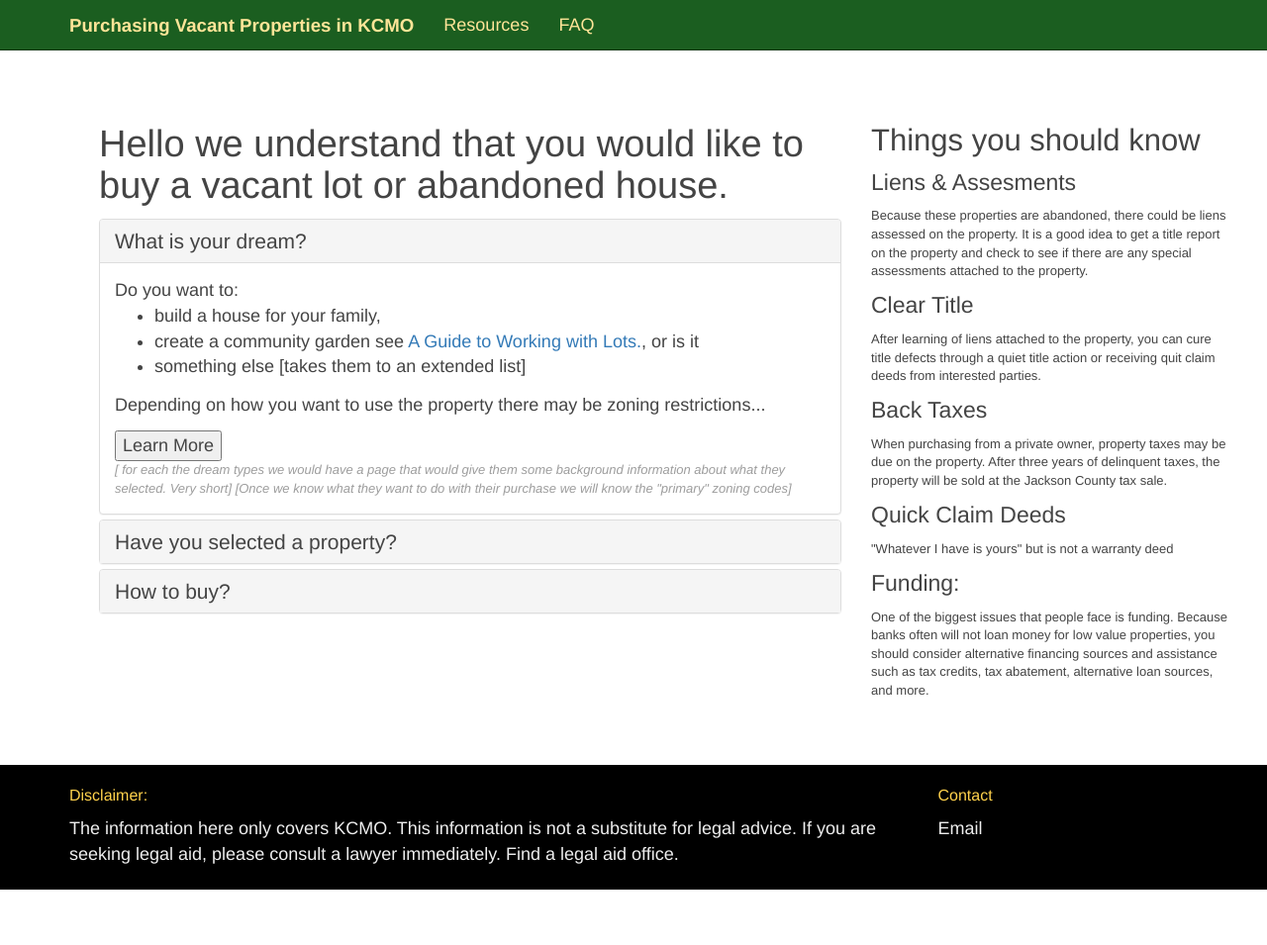
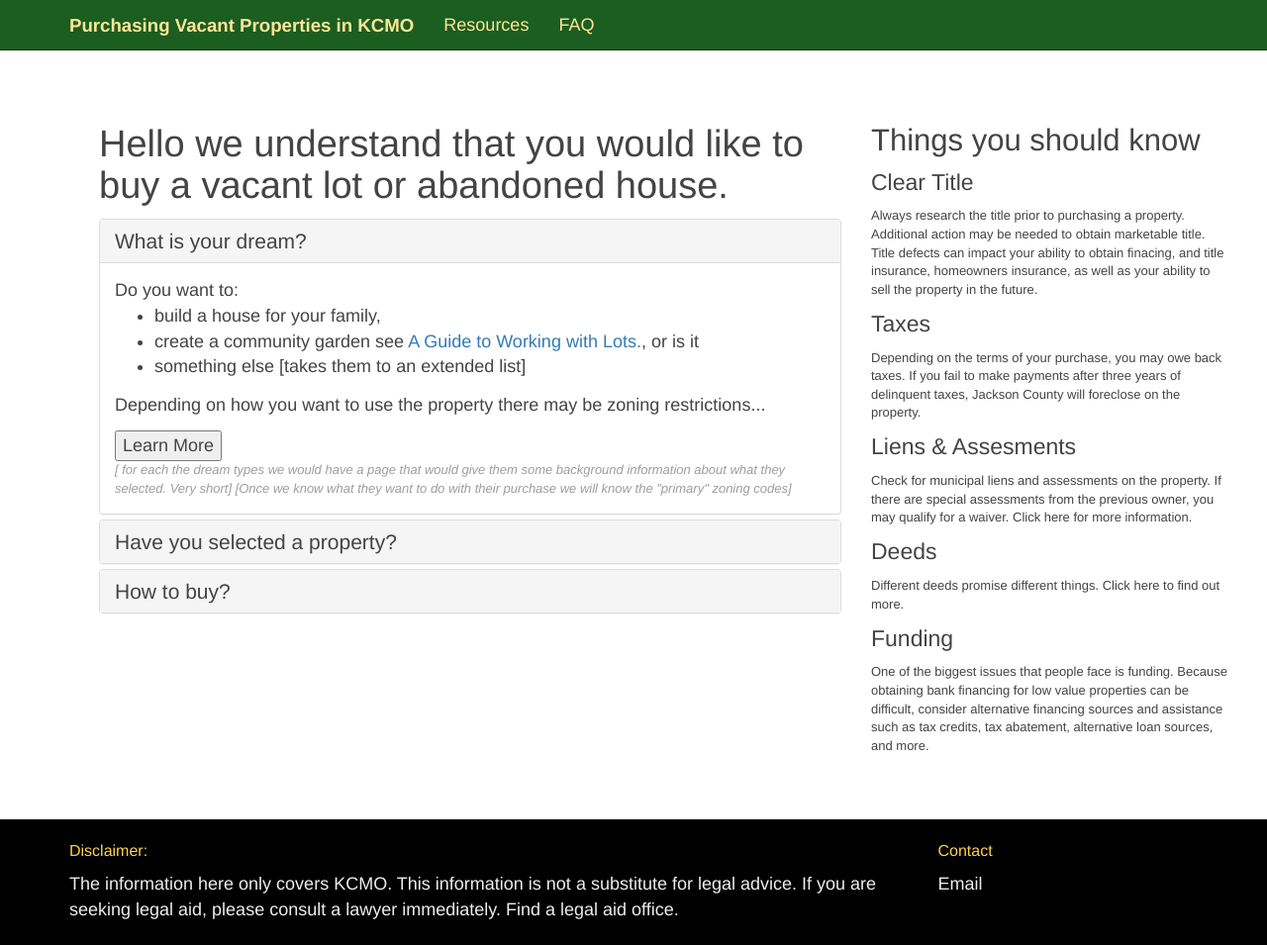
Before and after one commit to codeforkansascity/uni-pvp, a Jekyll site: the page built from index.html, in a window 1280 px wide and 955 px high. Shown: the whole window at 99% size. Built offline with Jekyll 4.4.1, drawn with Linux system fonts in a browser that asks for light colours; nearby versions of some CDN libraries.

Commit message:
Updated wording throughout document
Changed wording for explanations on home page.

```diff
--- a/index.html
+++ b/index.html
@@ -97,10 +97,8 @@ custom_css:
                                 <dt>Land Bank</dt>
                                 <dd>
                                     You can purchase houses, buldings, &amp; vacant lots
-                                    from the Land Bank. You will need a plan and be able to show that you have the
-                                    access
-                                    to resources necessary complete the project.
-                                    Land Bank has thousands of properties for sale in Kansas City, Missouri.</p>
+                                    from the Land Bank. You will need to have a plan and
+				    the resources necessary complete the project.</p>
 
                                     <a style="text-align: center; padding-bottom: 3em; margin-bottom: 3em;">Learn
                                         More</a>
@@ -122,19 +120,18 @@ custom_css:
                                 </dd>
                                 <dt>Other Government Agencies</dt>
                                 <dd>
-                                    <b>Jackson County annual sell</b>
+                                    <b>Jackson County annual tax sale</b>
+					 <p>See
+					<ul>
+						<li><a href="http://www.jacksongov.org/DocumentCenter/Home/View/85">
+                                        Jackson County MO, Buying Tax Foreclosure Property on the Courthouse Steps
+						<li><a href="http://www.jacksongov.org/920/Delinquent-Land-Tax-Foreclosure-Sale">Jackson County MO, Delinquent Land Tax Foreclosure Sale</a>
+					</ul>
                                     <p>Other public entities and subdivisions may own vacant properties such as the Land
                                         Clearance
                                         Redevelopment Authority,
                                         school districts, the City of Kansas City, Land Trust of Jackson County, and
                                         more.</p>
-
-                                    <p>See
-					<ul>
-						<li><a href="http://www.jacksongov.org/DocumentCenter/Home/View/85">
-                                        Jackson County MO, Buying Tax Foreclosure Property on the Courthouse Steps
-						<li><a href="http://www.jacksongov.org/920/Delinquent-Land-Tax-Foreclosure-Sale">Jackson County MO, Delinquent Land Tax Foreclosure Sale</a>
-					</ul>
                                     </a>
                                     </p>
                                     <button class="btn-sm">Learn More</button>
@@ -145,9 +142,7 @@ custom_css:
                                     Many properties are owned by out-of-state Limited Liability Companies. Finding these
                                     owners can
                                     be
-                                    difficult, but these properties can be acquired through the Abandoned Housing Act or
-                                    a private
-                                    sale.
+                                    difficult, but these properties can be acquired through a private sale or judicially.
                                     <button class="btn-sm">Learn More</button>
                                 </dd>
                             </dl>
@@ -165,35 +160,33 @@ custom_css:
 
 
             <dl>
-                <h4>Liens &amp; Assesments</h4>
-                <dd style="font-size: small">
-                    <p>Because these properties are abandoned, there could be liens assessed on the property.
-                        It is a good idea to get a title report on the property and check to see if there are any
-                        special assessments attached to the property.
-                    </p>
-                </dd>
                 <h4>Clear Title</h4>
                 <dd style="font-size: small">
-                    <p>After learning of liens attached to the property, you can cure title defects
-                        through a quiet title action or receiving quit claim deeds from interested parties.</p>
-                </dd>
-                <h4>Back Taxes</h4>
-                <dd style="font-size: small">
-                    <p>When purchasing from a private owner, property taxes may be due on the property.
-                        After three years of delinquent taxes, the property will be sold at the Jackson
-                        County tax sale.</p>
+                    <p> Always research the title prior to purchasing a property. Additional action may be needed to
+			obtain marketable title. Title defects can impact your ability to obtain finacing, and title insurance,
+			homeowners insurance, as well as your ability to sell the property in the future. </p>
                 </dd>
 
-                <h4>Quick Claim Deeds</h4>
+                <h4>Taxes</h4>
                 <dd style="font-size: small">
-                    <p>"Whatever I have is yours" but is not a warranty deed</p>
+                    <p>Depending on the terms of your purchase, you may owe back taxes.
+                        If you fail to make payments after three years of delinquent taxes,
+			Jackson County will foreclose on the property. </p>
+                </dd>
+		<h4>Liens &amp; Assesments</h4>
+                <dd style="font-size: small">
+                    <p> Check for municipal liens and assessments on the property. If there are special assessments
+			from the previous owner, you may qualify for a waiver. Click here for more information. </p>
+                </dd>
+                <h4>Deeds</h4>
+                <dd style="font-size: small">
+                    <p> Different deeds promise different things. Click here to find out more.</p>
                 </dd>
 
-                <h4>Funding:</h4>
+                <h4>Funding</h4>
 
-                <dd style="font-size: small">One of the biggest issues that people face is funding. Because banks often
-                    will not loan money
-                    for low value properties, you should consider alternative financing sources and assistance such as
+                <dd style="font-size: small">One of the biggest issues that people face is funding. Because obtaining bank financing
+                    for low value properties can be difficult, consider alternative financing sources and assistance such as
                     tax
                     credits,
                     tax abatement, alternative loan sources, and more.
```
